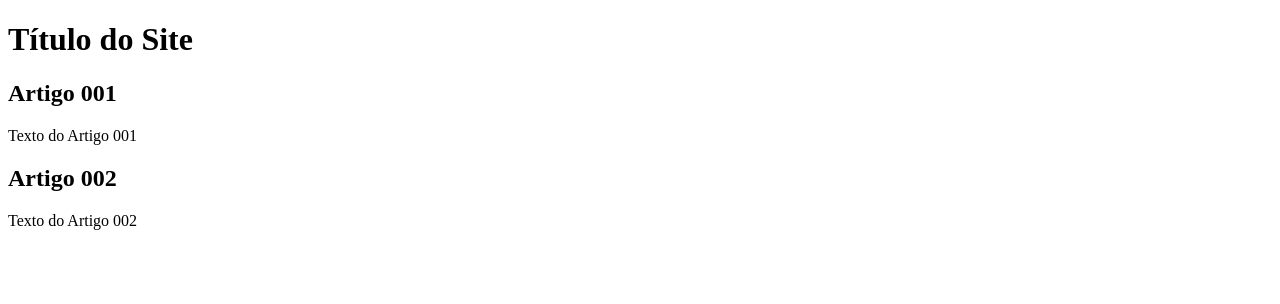
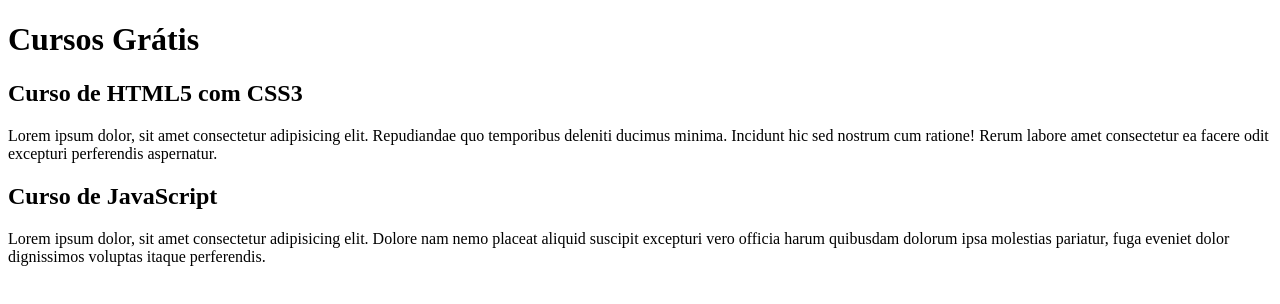
Before and after one commit to LorenaFranco/projeto-site, a plain HTML site: page index.html in a window 1280 px wide. Drawn offline with Linux system fonts and the light colour scheme.

Commit message:
inicio do conteúdo

```diff
--- a/index.html
+++ b/index.html
@@ -8,15 +8,15 @@
 <body>
     <main>
         <header>
-            <h1>Título do Site</h1>
+            <h1>Cursos Grátis</h1>
         </header>
         <article>
-            <h2>Artigo 001</h2>
-            <p>Texto do Artigo 001</p>
+            <h2>Curso de HTML5 com CSS3</h2>
+            <p>Lorem ipsum dolor, sit amet consectetur adipisicing elit. Repudiandae quo temporibus deleniti ducimus minima. Incidunt hic sed nostrum cum ratione! Rerum labore amet consectetur ea facere odit excepturi perferendis aspernatur.</p>
         </article>
         <article>
-            <h2>Artigo 002</h2>
-            <p>Texto do Artigo 002</p>
+            <h2>Curso de JavaScript</h2>
+            <p>Lorem ipsum dolor, sit amet consectetur adipisicing elit. Dolore nam nemo placeat aliquid suscipit excepturi vero officia harum quibusdam dolorum ipsa molestias pariatur, fuga eveniet dolor dignissimos voluptas itaque perferendis.</p>
         </article>
     </main>
 </body>
```
